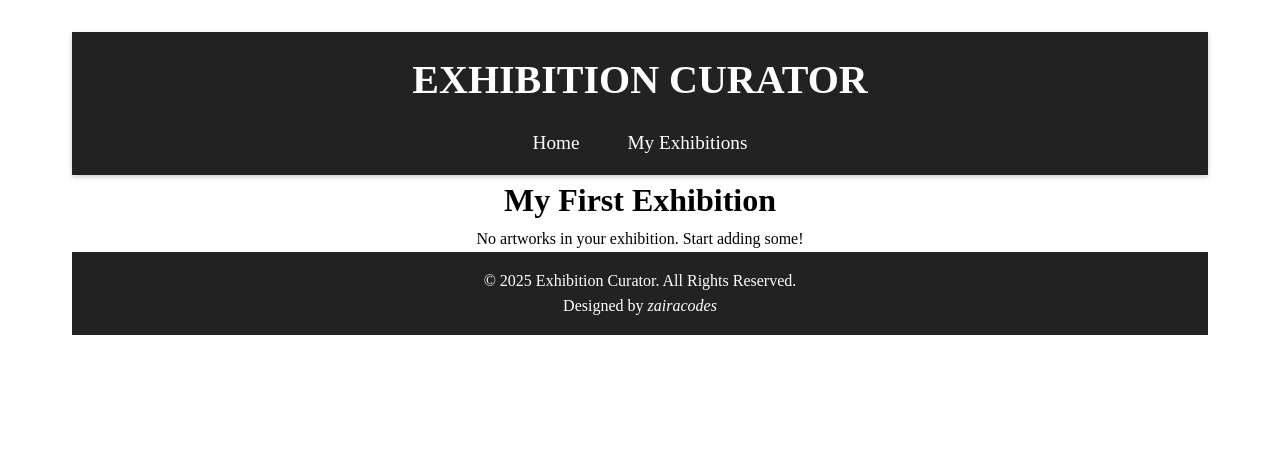
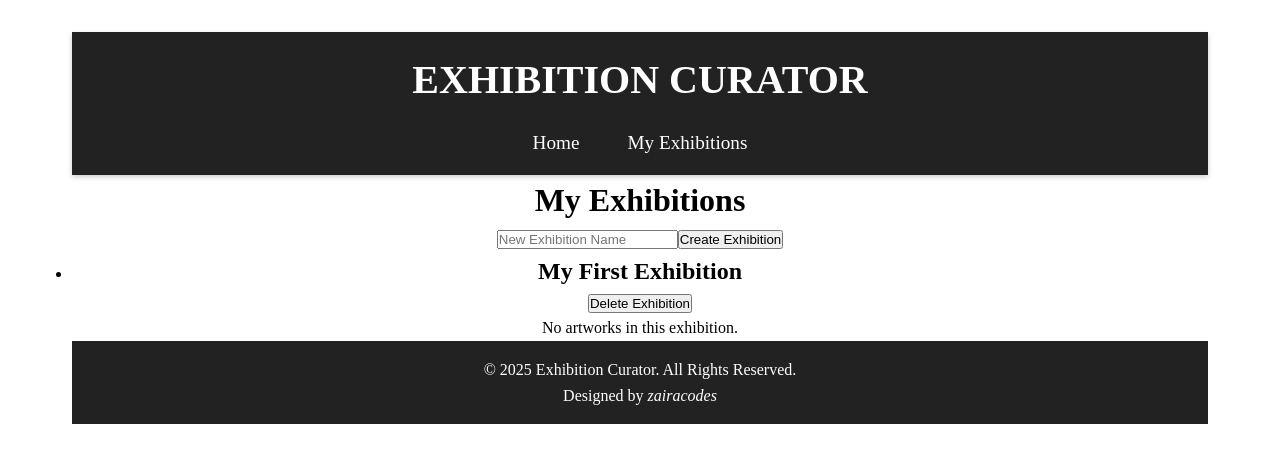
Before and after one commit to zairacodes/exhibition-curator, a React (Vite) app: page /myexhibitions in a window 1280 px wide. Shown: the top 462 px of the page. Built offline with nearby package versions, Linux system fonts and the light colour scheme; what axios-rate-limit would draw is missing.

Commit message:
Update MyExhibitions component
- Implement functionality to create new exhibitions and save them in localStorage

- Add delete exhibition functionality

- Add remove artwork functionality for exhibitions

- Add validation to prevent duplicate exhibition names with an error message

```diff
--- a/src/pages/MyExhibitions.jsx
+++ b/src/pages/MyExhibitions.jsx
@@ -3,16 +3,56 @@ import { Link } from "react-router";
 
 const MyExhibitions = () => {
   const [exhibitions, setExhibitions] = useState([]);
+  const [newExhibitionName, setNewExhibitionName] = useState("");
+  const [errorMessage, setErrorMessage] = useState("");
 
   useEffect(() => {
-    const storedExhibitions = JSON.parse(localStorage.getItem("exhibitions"));
+    const storedExhibitions =
+      JSON.parse(localStorage.getItem("exhibitions")) || [];
     setExhibitions(storedExhibitions);
   }, []);
 
-  const handleRemoveArtwork = (artworkId) => {
-    setExhibitions((prevExhibitions) => {
-      const updatedExhibitions = prevExhibitions.map((exhibition) => {
-        if (exhibition.id === "default") {
+  const handleCreateExhibition = (e) => {
+    e.preventDefault();
+
+    if (newExhibitionName.trim()) {
+      const nameExists = exhibitions.some(
+        (exhibition) =>
+          exhibition.name.toLowerCase() ===
+          newExhibitionName.trim().toLowerCase()
+      );
+      if (nameExists) {
+        setErrorMessage(
+          "An exhibition with this name already exists. Please choose a different name."
+        );
+        return;
+      }
+      const newExhibition = {
+        id: Date.now().toString(),
+        name: newExhibitionName,
+        artworks: [],
+      };
+      const updatedExhibitions = [...exhibitions, newExhibition];
+      setExhibitions(updatedExhibitions);
+      localStorage.setItem("exhibitions", JSON.stringify(updatedExhibitions));
+      setNewExhibitionName("");
+      setErrorMessage("");
+    } else {
+      setErrorMessage("Exhibition name cannot be empty.");
+    }
+  };
+
+  const handleRemoveExhibition = (exhibitionId) => {
+    const updatedExhibitions = exhibitions.filter(
+      (exhibition) => exhibition.id !== exhibitionId
+    );
+    setExhibitions(updatedExhibitions);
+    localStorage.setItem("exhibitions", JSON.stringify(updatedExhibitions));
+  };
+
+  const handleRemoveArtwork = (artworkId, exhibitionId) => {
+    const updatedExhibitions = exhibitions.map((exhibition) => {
+      if (exhibition.id === exhibitionId) {
         return {
           ...exhibition,
           artworks: exhibition.artworks.filter(
@@ -22,27 +62,43 @@ const MyExhibitions = () => {
       }
       return exhibition;
     });
-
+    setExhibitions(updatedExhibitions);
     localStorage.setItem("exhibitions", JSON.stringify(updatedExhibitions));
-      return updatedExhibitions;
-    });
   };
-
-  const defaultExhibition = exhibitions.find((ex) => ex.id === "default");
 
   return (
     <div className="myexhibitions">
-      <h1>{defaultExhibition?.name || "My Exhibitions"}</h1>
-      <section className="artwork-list">
-        {defaultExhibition?.artworks.length === 0 ? (
-          <p>No artworks in your exhibition. Start adding some!</p>
+      <h1>My Exhibitions</h1>
+      <form className="create-exhibition" onSubmit={handleCreateExhibition}>
+        <input
+          type="text"
+          placeholder="New Exhibition Name"
+          value={newExhibitionName}
+          onChange={(e) => setNewExhibitionName(e.target.value)}
+        />
+        <button type="submit">Create Exhibition</button>
+        {errorMessage && <p className="error-message">{errorMessage}</p>}
+      </form>
+      <section className="exhibition-list">
+        {exhibitions.length === 0 ? (
+          <p>No exhibitions created yet. Start by creating one!</p>
         ) : (
           <ul>
-            {defaultExhibition?.artworks.map((artwork) => (
-              <li
-                key={`${artwork.source}-${artwork.id}`}
-                className="artwork-item"
+            {exhibitions.map((exhibition) => (
+              <li key={exhibition.id} className="exhibition-item">
+                <h2>{exhibition.name}</h2>
+                <button
+                  className="remove-exhibition"
+                  onClick={() => handleRemoveExhibition(exhibition.id)}
                 >
+                  Delete Exhibition
+                </button>
+                <ul>
+                  {exhibition.artworks.length === 0 ? (
+                    <p>No artworks in this exhibition.</p>
+                  ) : (
+                    exhibition.artworks.map((artwork) => (
+                      <li key={artwork.id} className="artwork-item">
                         <Link to={`/artwork/${artwork.source}/${artwork.id}`}>
                           <img src={artwork.image} alt={artwork.title} />
                           <div className="details">
@@ -52,11 +108,17 @@ const MyExhibitions = () => {
                           </div>
                         </Link>
                         <button
-                  className="remove-button"
-                  onClick={() => handleRemoveArtwork(artwork.id)}
+                          className="remove-btn"
+                          onClick={() =>
+                            handleRemoveArtwork(artwork.id, exhibition.id)
+                          }
                         >
                           Remove from Exhibition
                         </button>
+                      </li>
+                    ))
+                  )}
+                </ul>
               </li>
             ))}
           </ul>
```
Lines whose indentation alone changed are shown as unchanged.
